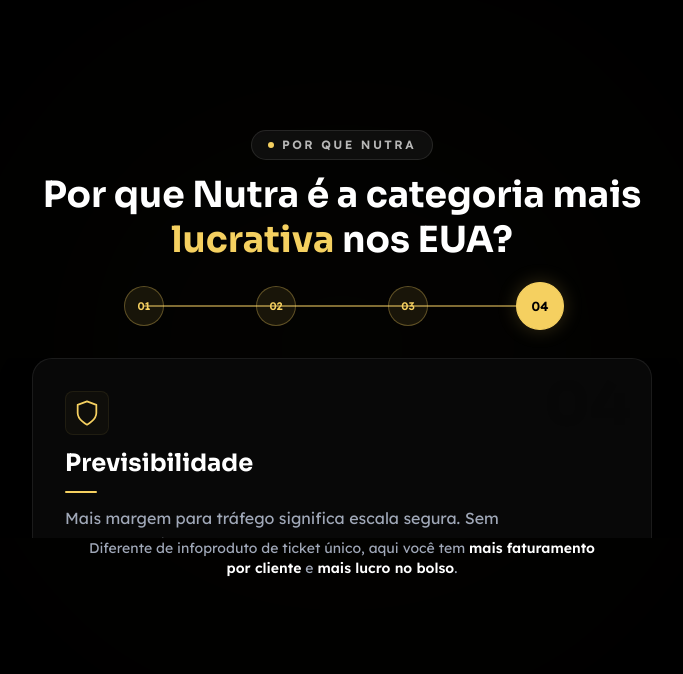
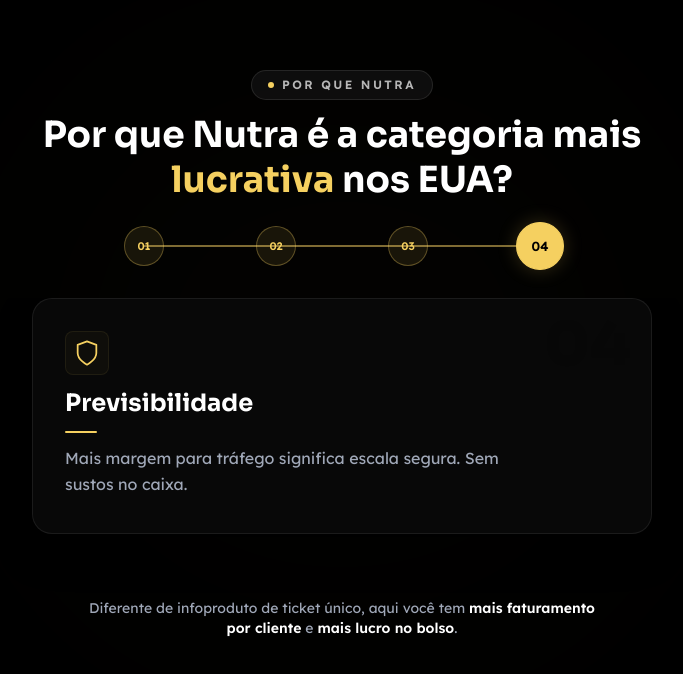
Before and after one commit to PedrinhoMacedoo/SiteFlaviaAzzala, a React (Vite) app: page / in a window 1280 px wide. Shown: the part 3054-3728 px from the top of the page, without its empty margins (298-981 px from the left). Built offline with nearby package versions, Linux system fonts and the light colour scheme.

Commit message:
Corrigindo erro de build TrendingUp e enviando atualizacoes

```diff
--- a/package.json
+++ b/package.json
@@ -3,11 +3,14 @@
   "private": true,
   "version": "0.0.0",
   "type": "module",
+  "homepage": "https://PedrinhoMacedoo.github.io/SiteFlaviaAzzala",
   "scripts": {
     "dev": "vite",
     "build": "tsc -b && vite build",
     "lint": "eslint .",
-    "preview": "vite preview"
+    "preview": "vite preview",
+    "predeploy": "npm run build",
+    "deploy": "gh-pages -d dist"
   },
   "dependencies": {
     "gsap": "^3.14.2",
@@ -26,6 +29,7 @@
     "eslint": "^9.39.1",
     "eslint-plugin-react-hooks": "^7.0.1",
     "eslint-plugin-react-refresh": "^0.4.24",
+    "gh-pages": "^6.3.0",
     "globals": "^16.5.0",
     "postcss": "^8.5.6",
     "tailwindcss": "^4.1.18",
--- a/src/components/NutraCarousel.tsx
+++ b/src/components/NutraCarousel.tsx
@@ -165,7 +165,7 @@ export const NutraCarousel: React.FC = () => {
 
                 {/* ─── CARD AREA ─── */}
                 <div className="flex-shrink-0 flex items-center justify-center px-3 sm:px-8 relative z-10 overflow-hidden">
-                    <div className="relative w-full max-w-[620px]" style={{ minHeight: '180px' }}>
+                    <div className="relative w-full max-w-[620px] min-h-[220px] sm:min-h-[280px] md:min-h-[300px]">
                         {steps.map((step, i) => {
                             const isActive = i === activeIndex;
                             const isPast = i < activeIndex;
```
Also changed, not shown: 1 other file (tests, documents, lock files or other folders).
